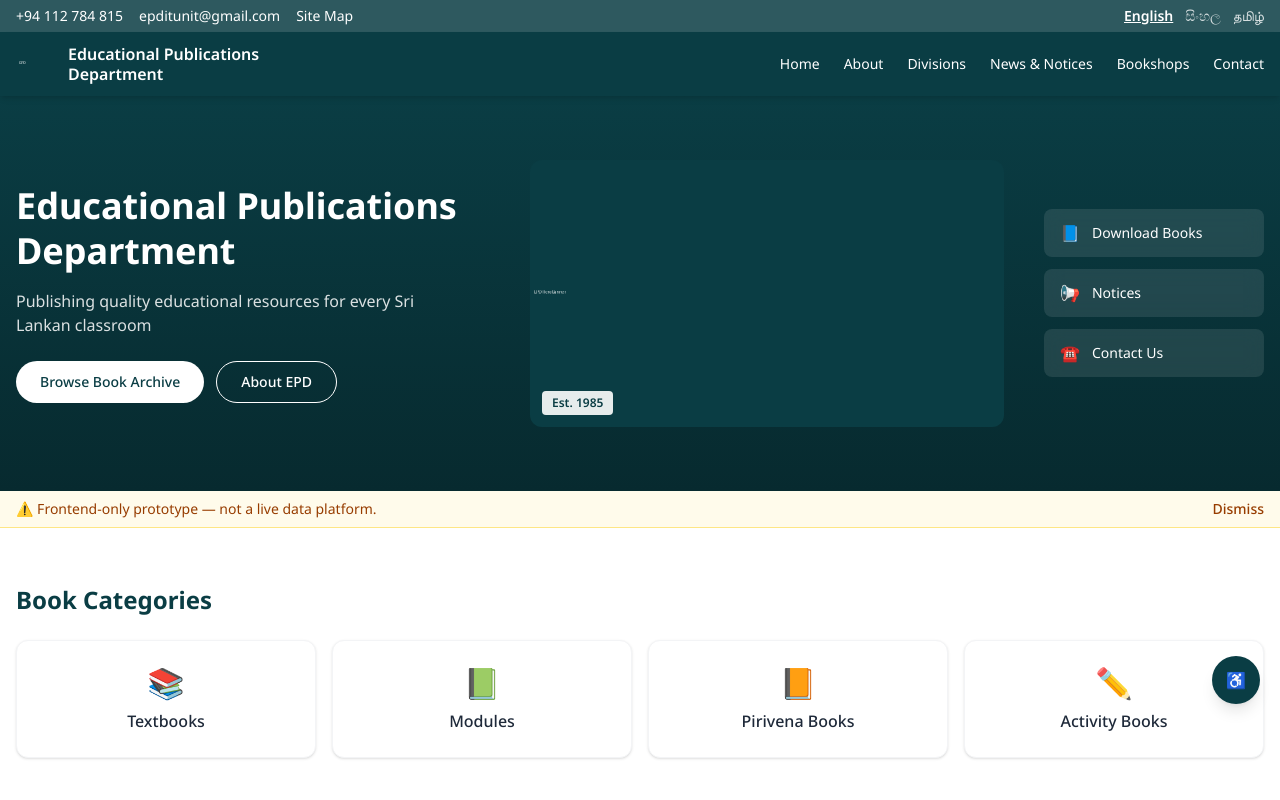
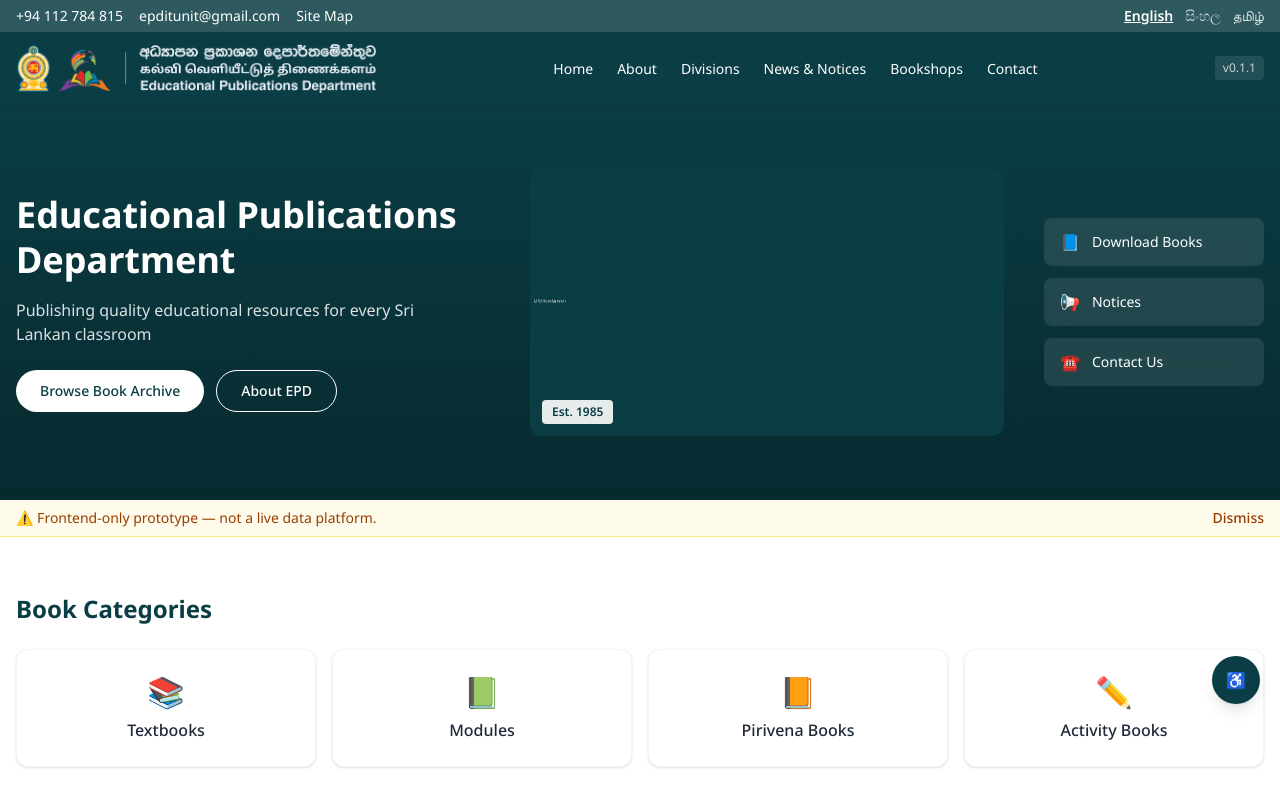
Before and after one commit to Niki704/epd_homepage_prototype, a Next.js app: page /en in a window 1280 px wide. Shown: the top 800 px of the page. Built offline with nearby package versions, Linux system fonts and the light colour scheme; no server answers.

Commit message:
feat: UI Changes in Header.
- Mock logo + Actual Image added
- App version in the header (Synced with packageJSON)

```diff
--- a/components/layout/Header.tsx
+++ b/components/layout/Header.tsx
@@ -3,6 +3,9 @@
 import Link from "next/link";
 import Image from "next/image";
 import { useLocale, useTranslations } from "next-intl";
+import packageJson from "@/package.json";
+
+const appVersion = `v${packageJson.version}`;
 
 // Flat, max-2-level nav — MOE + Police.lk pattern (see 01-design.md §4).
 // Avoid MOHE's deep megamenu anti-pattern.
@@ -23,27 +26,31 @@ export default function Header() {
     <header className="bg-brand sticky top-0 z-40 shadow-md">
       <div className="max-w-7xl mx-auto px-4 py-3 flex items-center justify-between gap-4">
         <Link href={`/${locale}`} className="flex items-center gap-3 shrink-0">
-          {/* Reuses main-logo.png asset pattern from the Download Archive prototype. */}
           <Image
             src="/images/main-logo.png"
             alt="Educational Publications Department"
-            width={40}
-            height={40}
-            className="rounded-sm"
+            width={751}
+            height={102}
+            sizes="(max-width: 1024px) 75vw, 360px"
+            className="h-auto w-[min(75vw,360px)]"
           />
-          <span className="text-white font-semibold leading-tight text-sm sm:text-base">
-            Educational Publications
-            <br className="hidden sm:block" /> Department
-          </span>
         </Link>
 
-        <nav className="hidden lg:flex items-center gap-6 text-white text-sm">
+        <nav className="hidden lg:flex items-center gap-6 text-white text-[14px]">
           {links.map((link) => (
-            <Link key={link.href} href={link.href} className="hover:underline">
+            <Link
+              key={link.href}
+              href={link.href}
+              className="relative inline-block transition-transform duration-200 ease-out hover:scale-105 after:absolute after:inset-x-0 after:-bottom-1 after:h-[3px] after:origin-center after:scale-x-0 after:bg-[#73C2FB] after:transition-transform after:duration-300 after:ease-out hover:after:scale-x-100"
+            >
               {link.label}
             </Link>
           ))}
         </nav>
+
+        <span className="shrink-0 rounded bg-white/10 px-2 py-1 text-xs text-white/75">
+          {appVersion}
+        </span>
       </div>
     </header>
   );
```
Also changed, not shown: public/images/main-logo.png.
